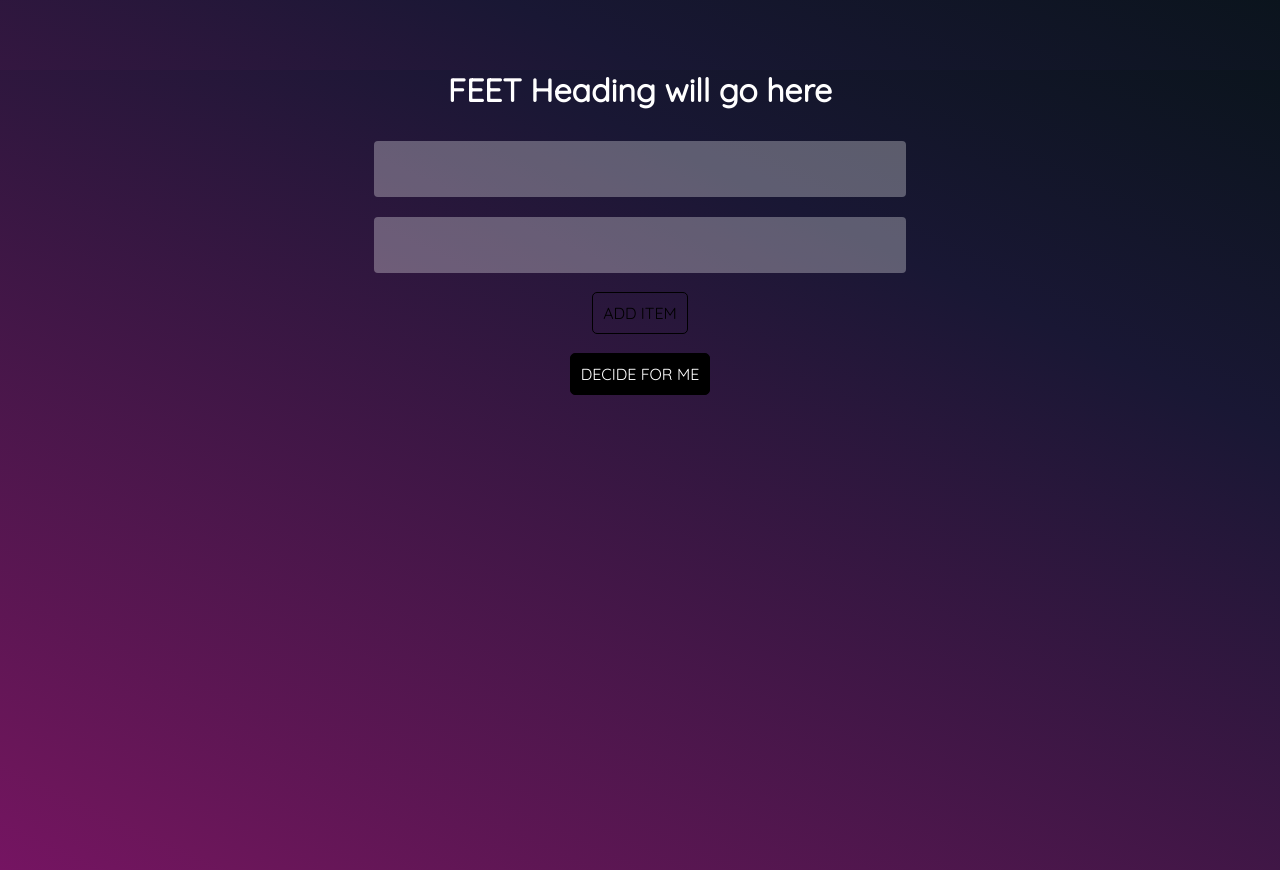
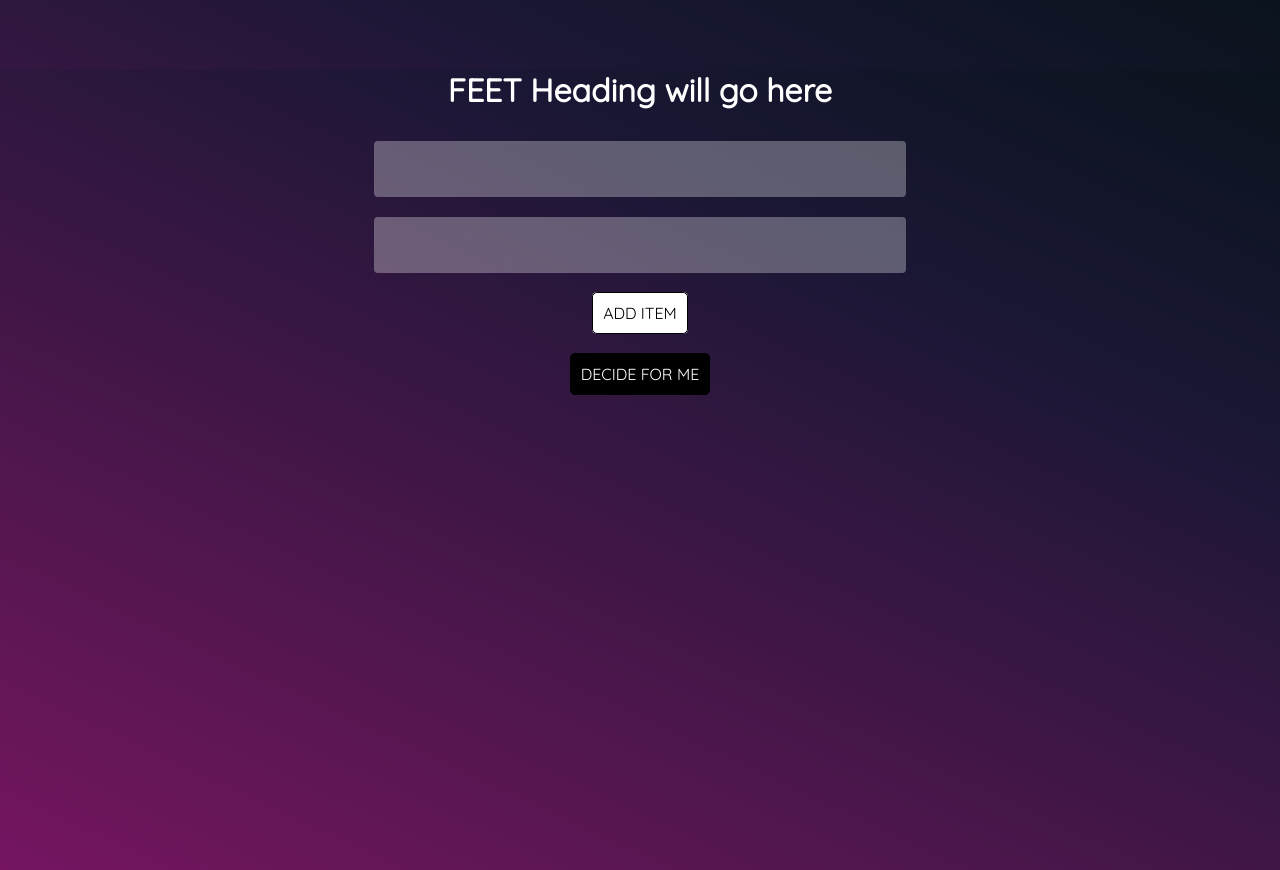
Before and after one commit to naominext/feet, a React (Create React App) app: page / in a window 1280 px wide. Built offline with nearby package versions, Linux system fonts and the light colour scheme.

Commit message:
Button background colour change

```diff
--- a/src/Components/Form/Form.css
+++ b/src/Components/Form/Form.css
@@ -19,10 +19,11 @@ form a {
 
 .add-remove a {
     color: black;
+    background-color: white;
 }
 
 .add-remove a:hover {
-    background-color: #f1f1f1;
+    background-color: #f0f0f0;
 }
 
 #submit {
```
